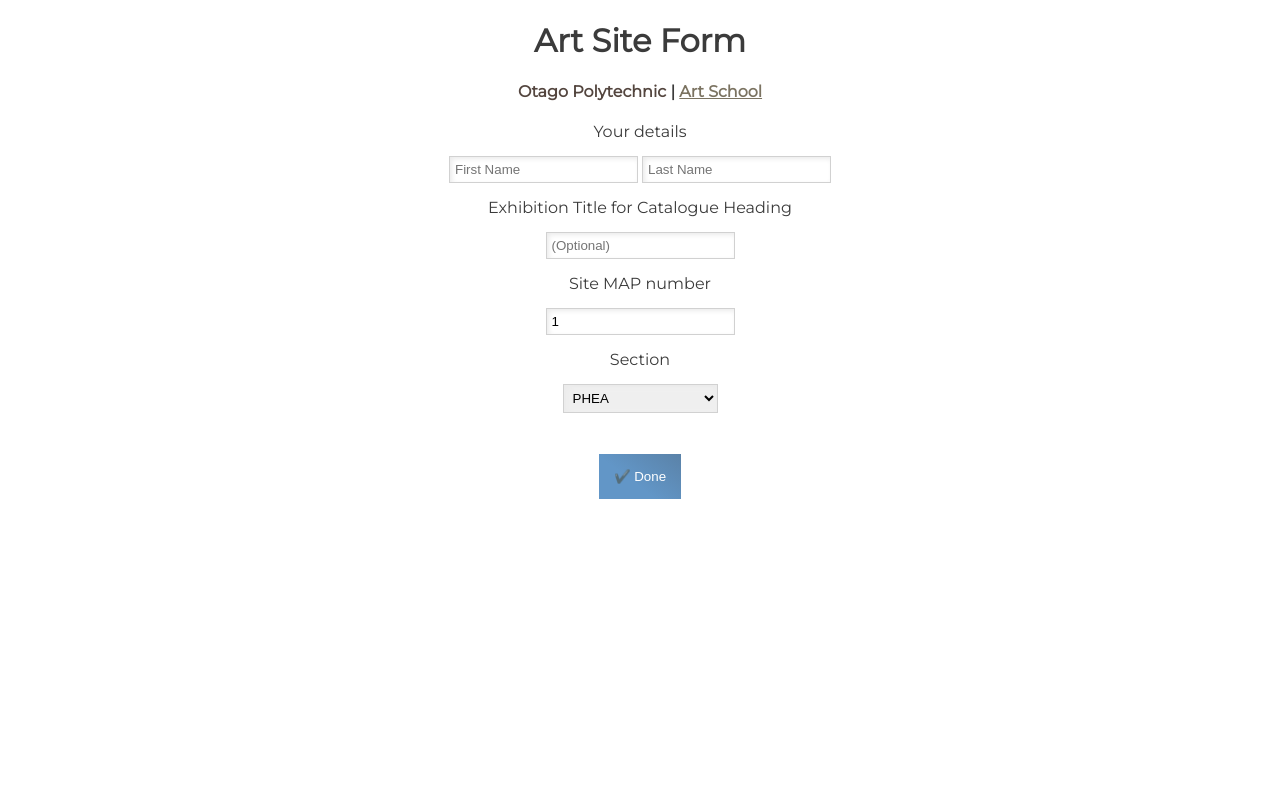
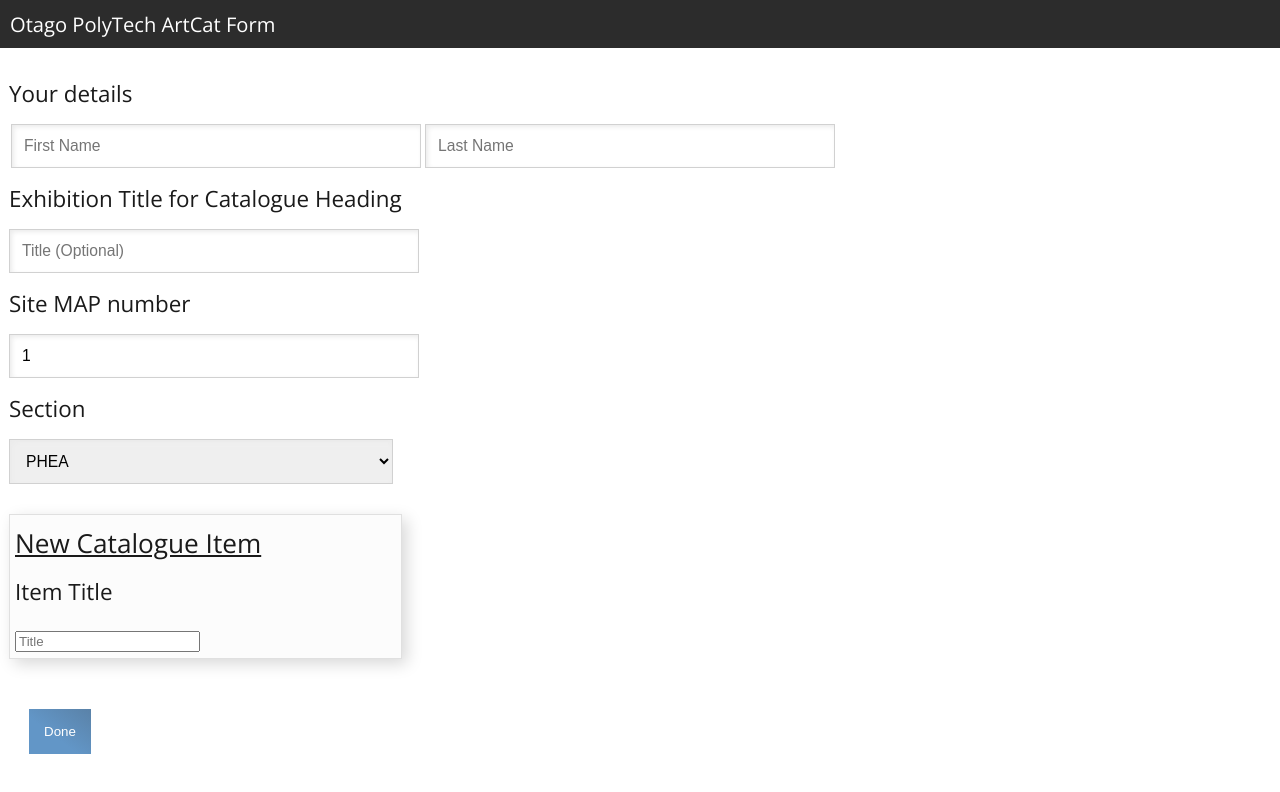
Before and after one commit to izzymg/artcatalogue, a Vue app in the folder client/: page / in a window 1280 px wide. Shown: the top 792 px of the page. Built offline with nearby package versions, Linux system fonts and the light colour scheme; no server answers.

Commit message:
More form elements

```diff
--- a/client/public/index.html
+++ b/client/public/index.html
@@ -3,8 +3,8 @@
   <head>
     <meta charset="utf-8">
     <meta http-equiv="X-UA-Compatible" content="IE=edge">
+    <link href="https://fonts.googleapis.com/css?family=Open+Sans&display=swap" rel="stylesheet">
     <meta name="viewport" content="width=device-width,initial-scale=1.0">
-    <link href="https://fonts.googleapis.com/css?family=Montserrat&display=swap" rel="stylesheet">
     <title>ArtSite</title>
   </head>
   <body>
--- a/client/src/App.vue
+++ b/client/src/App.vue
@@ -1,11 +1,8 @@
 <template>
   <div id="app">
-    <h1 class="page-title"> Art Site Form </h1>
-    <h4 class="page-desc">
-      <span class="poly"> Otago Polytechnic </span>
-      <span class="sep"> | </span>
-      <a class="op-link" href="https://www.op.ac.nz/study/creative/art/">Art School</a>
-    </h4>
+    <div class="nav-bar">
+      <h3 class="page-title"> Otago PolyTech ArtCat Form </h3>
+    </div>
     <ArtForm/>
   </div>
 </template>
@@ -23,30 +20,37 @@ export default {
 <style lang="scss">
 
 #app {
-  font-family: "Montserrat", Helvetica, Arial, sans-serif;
+  font-family: "Open Sans", Helvetica, Arial, sans-serif;
   -webkit-font-smoothing: antialiased;
   -moz-osx-font-smoothing: grayscale;
-  color: #3b3b3b;
-  text-align: center;
+  color: hsl(0, 0%, 10%);
+  text-align: left;
+  font-size: 1.4em;
 }
 
-.page-title {
-  text-align: center;
+body {
+  margin: 0;
 }
 
-.page-desc .poly {
-  color: #53453E;
-}
-
-.page-desc .op-link {
-  color: #7b7361;
+.nav-bar {
+  display: flex;
+  justify-content: space-between;
+  background: #2c2c2c;
+  padding: 10px;
+  .page-title {
+    margin: 0;
+    font-size: 0.9em;
+    color: #fff;
+  }
 }
 
 input[type="text"], input[type="number"], select {
-  padding: 5px;
+  font-size: 0.7em;
+  padding: 12px;
   border-radius: none;
   border: 1px solid hsl(0, 0%, 82%);
   box-shadow: inset 2px 2px 5px hsl(0, 0%, 92%);
+  min-width: 30vw;
   &:focus {
     border: 1px solid #1DAEEA;
   }
@@ -75,4 +79,8 @@ label {
   margin: 15px 0;
 }
 
+h1, h2, h3 {
+  font-weight: normal;
+}
+
 </style>
--- a/client/src/components/ArtForm.vue
+++ b/client/src/components/ArtForm.vue
@@ -1,6 +1,7 @@
 <template>
   <div class="art-form">
     <form autocomplete="off" class="art-form-form">
+      <div class="initial-wrapper">
         <div class="details-wrapper">
           <label> Your details </label>
           <input v-model="formData.firstName" type="text" placeholder="First Name">
@@ -8,7 +9,7 @@
         </div>
         <div class="ex-wrapper">
           <label> Exhibition Title for Catalogue Heading </label>
-        <input v-model="formData.title" type="text" placeholder="(Optional)">
+          <input v-model="formData.title" type="text" placeholder="Title (Optional)">
           <label> Site MAP number </label>
           <input v-model="formData.siteMap" type="number" max="100" placeholder="Site MAP number">
         </div>
@@ -22,9 +23,11 @@
             <option value="Printmaking">Printmaking</option>
           </select>
         </div>
+      </div>
+      <CatalogueItem/>
       <div class="submit-wrapper">
         <h4 class="page-message" v-html="message"></h4>
-        <input type="submit" value="✔️ Done" @click.stop.prevent="onSubmit">
+        <input type="submit" value="Done" @click.stop.prevent="onSubmit">
       </div>
     </form>
   </div>
@@ -32,8 +35,12 @@
 
 <script>
 import repo from "../repo";
+import CatalogueItem from "../components/CatalogueItem";
 export default {
   name: "ArtForm",
+  components: {
+    CatalogueItem,
+  },
   data() {
     return {
       message: null,
@@ -82,11 +89,18 @@ export default {
 }
 </script>
 
-<style>
+<style lang="scss">
+.art-form {
+  margin-left: 9px;
+}
 .details-wrapper input {
   margin: 0 2px;
 }
 .submit-wrapper input {
   margin: 20px;
 }
+.initial-wrapper {
+  margin: 30px 0;
+}
+
 </style>
--- /dev/null
+++ b/client/src/components/CatalogueItem.vue
@@ -0,0 +1,43 @@
+<template>
+  <div class="catalogue-item">
+    <h3 class="catalogue-item-header">
+      New Catalogue Item
+    </h3>
+    <form class="catalogue-item-form">
+      <div class="title-wrapper">
+        <label> Item Title </label>
+        <input required v-model="title" placeholder="Title">
+      </div>
+    </form>
+</div>
+</template>
+
+<script>
+export default {
+  name: "CatalogueItem",
+  data() {
+    return {
+      title: null,
+    };
+  },
+};
+</script>
+
+<style lang="scss">
+  .catalogue-item {
+    padding: 5px;
+    background: hsl(0, 0%, 99%);
+    border: 1px solid hsl(0, 0%, 88%);
+    box-shadow: 5px 5px 15px hsl(0, 0%, 85%);
+    width: 30%;
+    .catalogue-item-header {
+      margin: 5px 0;
+      text-decoration: underline;
+    }
+  }
+  @media only screen and (max-width: 1000px) {
+    .catalogue-item {
+      width: 80%;
+    }
+  }
+</style>
```
Lines whose indentation alone changed are shown as unchanged.
